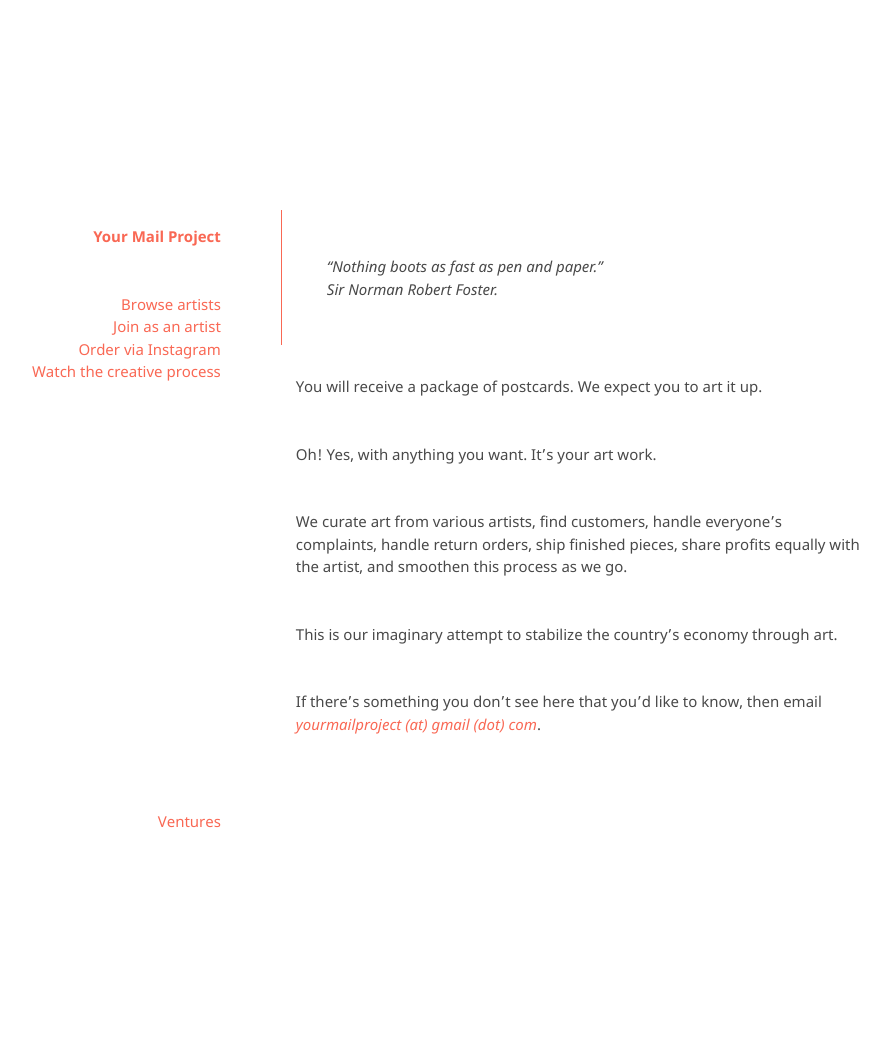
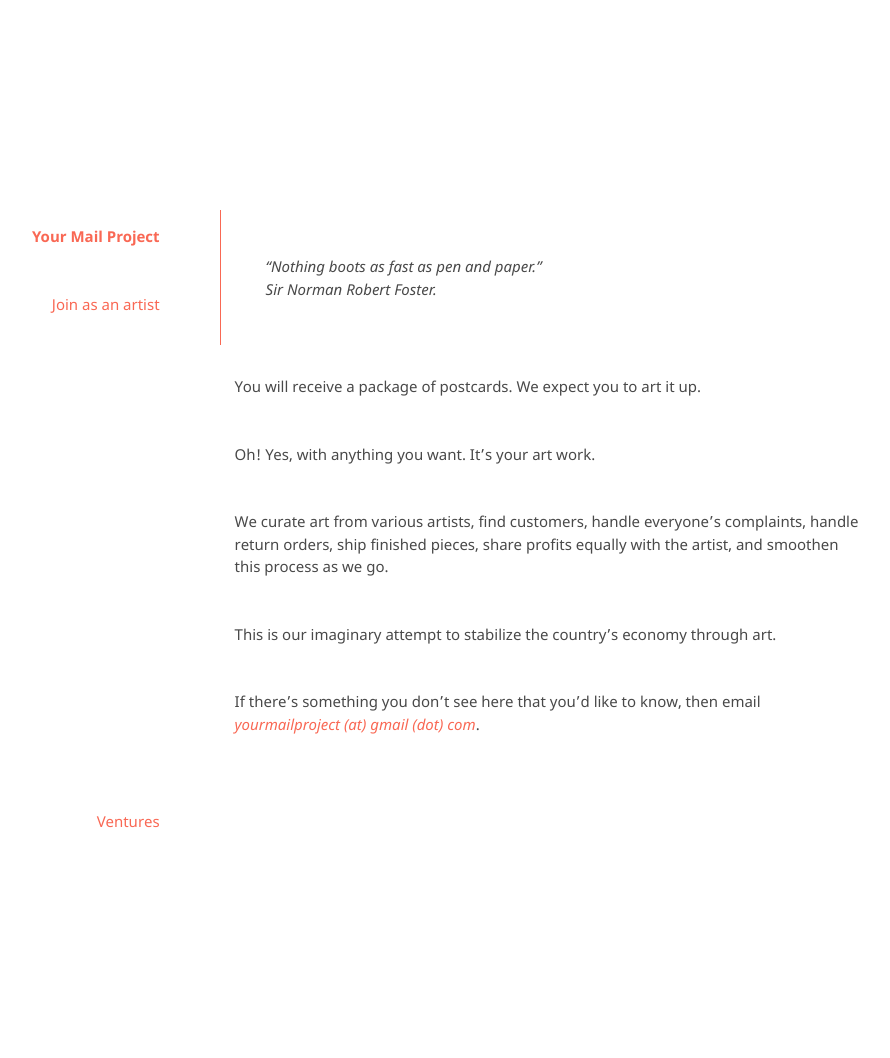
Before and after one commit to kvshvlin/yourmailproject, a Jekyll site: the page built from index.md, in a window 1280 px wide. Shown: the whole page, without its empty margins (193-1083 px from the left). Built offline with Jekyll 4.4.1, drawn with Linux system fonts in a browser that asks for light colours; our own code applies the rules of GitHub Pages for plain Markdown files.

Commit message:
Update default.html

```diff
--- a/_layouts/default.html
+++ b/_layouts/default.html
@@ -15,18 +15,14 @@
     	<header>
         <div class="grid-item">
 	<h1><a href="https://kvshvlin.github.io/yourmailproject">Your Mail Project</a></h1>
-	<p><a href="https://in.pinterest.com/yourmailproject" target="_blank">Browse artists</a><br>
+	<p>
 <a href="https://yourmailproject.typeform.com/to/krhWpQJZ" target="_blank">Join as an artist</a><br>
-<a href="https://www.instagram.com/yourmailproject" target="_blank">Order via Instagram</a><br>
-<a href="https://www.youtube.com/channel/UCrNZNj8baUD7IT_kdi3EqXA/featured?disable_polymer=1" target="_blank">Watch the creative process</a>
 </p>
         </div>
       </header>
       <section>
         <div class="grid-item">
-
         {{ content }}
-
         </div>
       </section>
       <footer>
```
